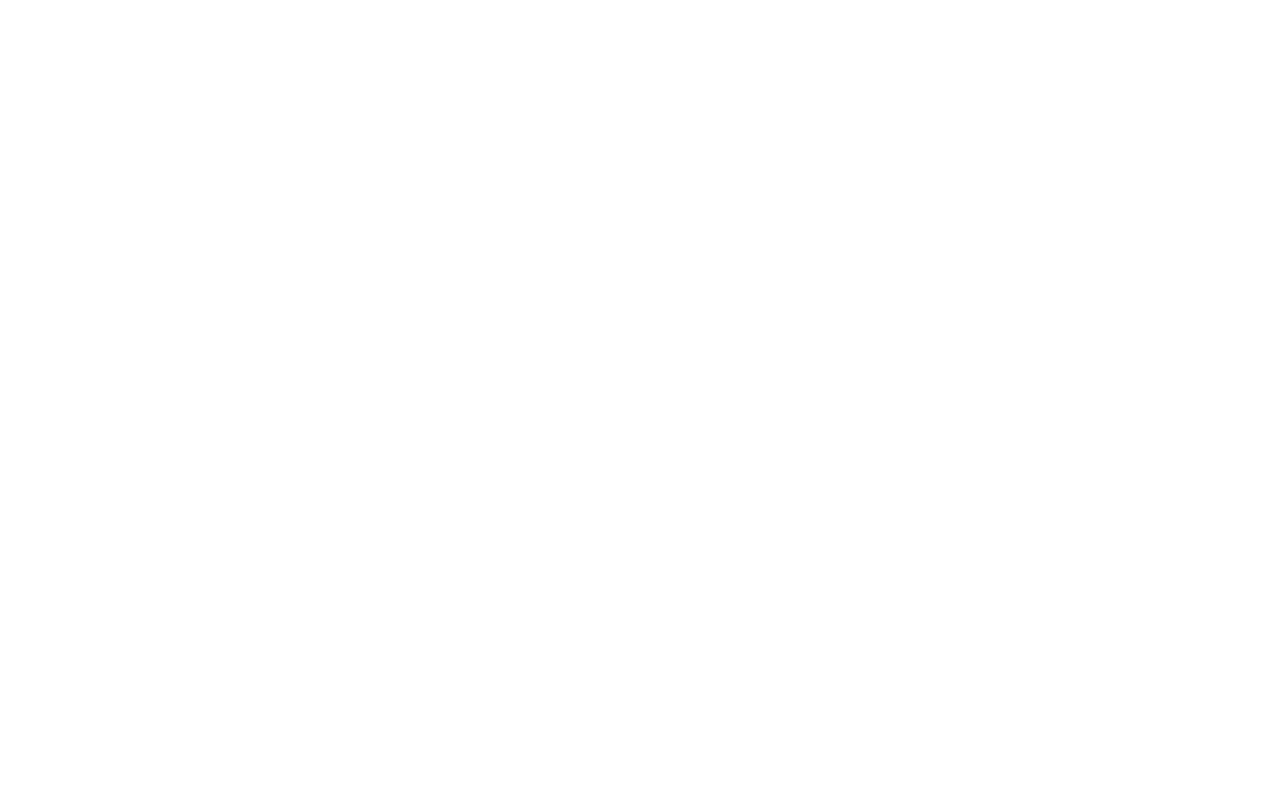
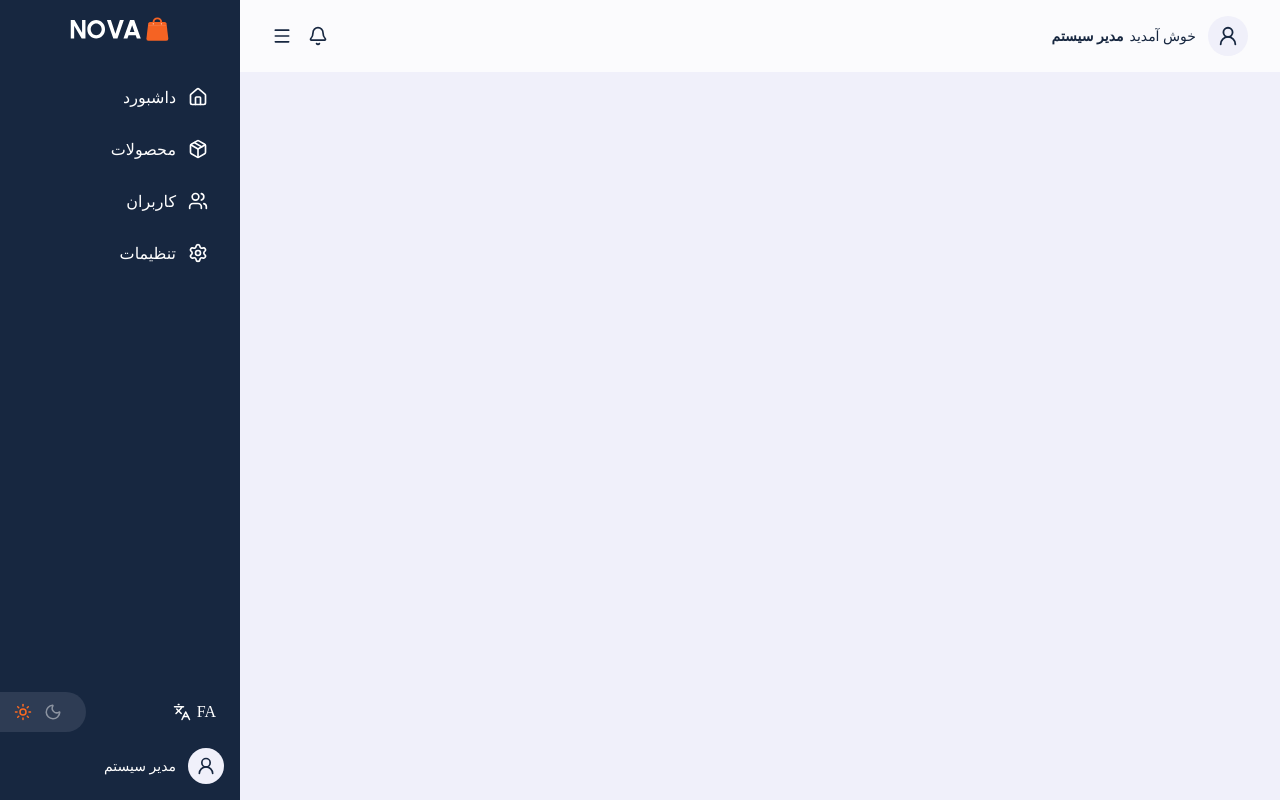
Before and after one commit to fateme-rabbani/Nova-admin, a React (Vite) app: page / in a window 1280 px wide. Built offline with nearby package versions, Linux system fonts and the light colour scheme.

Commit message:
feat: add panel layout with theme and language controls

```diff
--- a/index.html
+++ b/index.html
@@ -1,5 +1,5 @@
 <!doctype html>
-<html lang="en">
+<html lang="fa" dir="rtl">
   <head>
     <meta charset="UTF-8" />
     <meta name="viewport" content="width=device-width, initial-scale=1.0" />
--- a/src/App.tsx
+++ b/src/App.tsx
@@ -1,5 +1,25 @@
+import { useEffect } from "react";
+import { BrowserRouter } from "react-router";
+import { ThemeProvider } from "styled-components";
+import Layout from "./Shared/Layout";
+import { lightTheme, darkTheme } from "./Shared/Theme/theme";
+import { useAppSelector } from "./Redux/hooks";
+
 function App() {
-  return <div></div>;
+  const { language, darkMode } = useAppSelector((state) => state.settings);
+
+  useEffect(() => {
+    document.documentElement.lang = language;
+    document.documentElement.dir = language === "fa" ? "rtl" : "ltr";
+  }, [language]);
+
+  return (
+    <ThemeProvider theme={darkMode ? darkTheme : lightTheme}>
+      <BrowserRouter>
+        <Layout>{null}</Layout>
+      </BrowserRouter>
+    </ThemeProvider>
+  );
 }
 
 export default App;
--- /dev/null
+++ b/src/Dictionary/en.ts
@@ -0,0 +1,23 @@
+export const en = {
+  navigation: {
+    label: "Main navigation",
+    dashboard: "Dashboard",
+    products: "Products",
+    users: "Users",
+    settings: "Settings",
+  },
+  layout: {
+    title: "Admin panel",
+  },
+  header: {
+    menu: "Menu",
+    notifications: "Notifications",
+    welcome: "Welcome",
+    role: "System administrator",
+  },
+  sidebar: {
+    theme: "Switch theme",
+    language: "Switch language",
+    currentLanguage: "EN",
+  },
+};
--- /dev/null
+++ b/src/Dictionary/fa.ts
@@ -0,0 +1,23 @@
+export const fa = {
+  navigation: {
+    label: "منوی اصلی",
+    dashboard: "داشبورد",
+    products: "محصولات",
+    users: "کاربران",
+    settings: "تنظیمات",
+  },
+  layout: {
+    title: "پنل مدیریت",
+  },
+  header: {
+    menu: "منو",
+    notifications: "اعلان‌ها",
+    welcome: "خوش آمدید",
+    role: "مدیر سیستم",
+  },
+  sidebar: {
+    theme: "تغییر تم",
+    language: "تغییر زبان",
+    currentLanguage: "FA",
+  },
+};
--- /dev/null
+++ b/src/Dictionary/index.ts
@@ -0,0 +1,4 @@
+import { fa } from "./fa";
+import { en } from "./en";
+
+export const dictionary = { fa, en };
--- /dev/null
+++ b/src/Routes/routes.ts
@@ -0,0 +1,6 @@
+export const routes = {
+  dashboard: "/dashboard",
+  products: "/products",
+  users: "/users",
+  settings: "/settings",
+};
--- /dev/null
+++ b/src/Shared/Header/index.tsx
@@ -0,0 +1,37 @@
+import { Menu, Bell, UserRound } from "lucide-react";
+import { dictionary } from "../../Dictionary";
+import { useAppSelector } from "../../Redux/hooks";
+import {
+  Container,
+  Actions,
+  Profile,
+  ProfileText,
+  Role,
+  Avatar,
+} from "./styles";
+
+function Header() {
+  const language = useAppSelector((state) => state.settings.language);
+  const text = dictionary[language];
+  return (
+    <Container>
+      <Actions>
+        <Menu size={20} />
+        <Bell size={20} />
+      </Actions>
+
+      <Profile>
+        <ProfileText>
+          <span>{text.header.welcome}</span>
+          <Role>{text.header.role}</Role>
+        </ProfileText>
+
+        <Avatar>
+          <UserRound size={22} />
+        </Avatar>
+      </Profile>
+    </Container>
+  );
+}
+
+export default Header;
--- /dev/null
+++ b/src/Shared/Header/styles.ts
@@ -0,0 +1,48 @@
+import styled from "styled-components";
+
+export const Container = styled.header`
+  display: flex;
+  align-items: center;
+  justify-content: space-between;
+  padding: 16px 32px;
+  background: ${({ theme }) => theme.colors.contentBackground};
+  color: ${({ theme }) => theme.colors.text};
+  border-bottom: 1px solid ${({ theme }) => theme.colors.border};
+  direction: ltr;
+`;
+
+export const Actions = styled.div`
+  display: flex;
+  align-items: center;
+  gap: 16px;
+`;
+
+export const Profile = styled.div`
+  display: flex;
+  align-items: center;
+  gap: 12px;
+`;
+
+export const ProfileText = styled.div`
+  display: flex;
+  align-items: center;
+  gap: 6px;
+  font-size: 14px;
+  direction: var(--content-direction);
+`;
+
+export const Role = styled.span`
+  font-size: 14px;
+  font-weight: 700;
+`;
+
+export const Avatar = styled.div`
+  display: flex;
+  align-items: center;
+  justify-content: center;
+  width: 40px;
+  height: 40px;
+  border-radius: 50%;
+  background: ${({ theme }) => theme.colors.primary50};
+  color: ${({ theme }) => theme.colors.primary800};
+`;
--- /dev/null
+++ b/src/Shared/Layout/index.tsx
@@ -0,0 +1,103 @@
+import type { ReactNode } from "react";
+import {
+  Moon,
+  UserRound,
+  House,
+  Package,
+  Users,
+  Settings,
+  Sun,
+  Languages,
+} from "lucide-react";
+import {
+  Container,
+  Sidebar,
+  Logo,
+  Workspace,
+  Content,
+  Navigation,
+  MenuLink,
+  SidebarFooter,
+  Controls,
+  ControlButton,
+  SidebarProfile,
+  ProfileIcon,
+  ThemeControl,
+} from "./styles";
+
+import logoDark from "../../assets/Icons/logo-dark.svg";
+import { routes } from "../../Routes/routes";
+import { dictionary } from "../../Dictionary";
+import { useAppDispatch, useAppSelector } from "../../Redux/hooks";
+import {
+  toggleLanguage,
+  toggleTheme,
+} from "../../Redux/settings/settingsSlice";
+import Header from "../Header";
+
+interface LayoutProps {
+  children: ReactNode;
+}
+
+function Layout({ children }: LayoutProps) {
+  const dispatch = useAppDispatch();
+  const { language, darkMode } = useAppSelector((state) => state.settings);
+
+  const text = dictionary[language];
+  return (
+    <Container>
+      <Sidebar>
+        <Logo>
+          <img src={logoDark} alt="NOVA" />
+        </Logo>
+        <Navigation>
+          <MenuLink to={routes.dashboard}>
+            <House size={20} />
+            {text.navigation.dashboard}
+          </MenuLink>
+
+          <MenuLink to={routes.products}>
+            <Package size={20} />
+            {text.navigation.products}
+          </MenuLink>
+
+          <MenuLink to={routes.users}>
+            <Users size={20} />
+            {text.navigation.users}
+          </MenuLink>
+
+          <MenuLink to={routes.settings}>
+            <Settings size={20} />
+            {text.navigation.settings}
+          </MenuLink>
+        </Navigation>
+        <SidebarFooter>
+          <Controls>
+            <ThemeControl onClick={() => dispatch(toggleTheme())}>
+              <Sun size={18} className={!darkMode ? "active" : ""} />
+              <Moon size={18} className={darkMode ? "active" : ""} />
+            </ThemeControl>
+            <ControlButton onClick={() => dispatch(toggleLanguage())}>
+              <Languages size={18} />
+              <span>{text.sidebar.currentLanguage}</span>
+            </ControlButton>
+          </Controls>
+
+          <SidebarProfile>
+            <ProfileIcon>
+              <UserRound size={20} />
+            </ProfileIcon>
+            <span>{text.header.role}</span>
+          </SidebarProfile>
+        </SidebarFooter>
+      </Sidebar>
+
+      <Workspace>
+        <Header />
+        <Content>{children}</Content>
+      </Workspace>
+    </Container>
+  );
+}
+
+export default Layout;
--- /dev/null
+++ b/src/Shared/Layout/styles.ts
@@ -0,0 +1,137 @@
+import { NavLink } from "react-router";
+import styled from "styled-components";
+
+export const Container = styled.div`
+  display: grid;
+  grid-template-columns: 240px 1fr;
+  height: 100vh;
+  background: ${({ theme }) => theme.colors.background};
+  color: ${({ theme }) => theme.colors.text};
+  direction: ltr;
+`;
+
+export const Sidebar = styled.aside`
+  position: sticky;
+  top: 0;
+  display: flex;
+  flex-direction: column;
+  height: 100vh;
+  padding: 16px;
+  overflow-y: auto;
+  background: ${({ theme }) => theme.colors.primary800};
+  color: ${({ theme }) => theme.colors.white};
+  direction: var(--content-direction);
+`;
+
+export const Logo = styled.div`
+  display: flex;
+  justify-content: center;
+  img {
+    display: block;
+    width: 100px;
+    height: auto;
+  }
+`;
+
+export const Workspace = styled.div`
+  display: flex;
+  flex-direction: column;
+`;
+
+export const Content = styled.main`
+  flex: 1;
+  padding: 32px;
+`;
+
+export const Navigation = styled.nav`
+  display: flex;
+  flex-direction: column;
+  gap: 8px;
+  margin-top: 32px;
+`;
+
+export const MenuLink = styled(NavLink)`
+  display: flex;
+  align-items: center;
+  min-height: 44px;
+  padding: 12px 16px;
+  border-radius: 8px;
+  color: ${({ theme }) => theme.colors.white};
+  text-decoration: none;
+  gap: 12px;
+  transition:
+    background-color 0.2s ease,
+    color 0.2s ease;
+
+  &:hover {
+    background: ${({ theme }) => theme.colors.primary50};
+    color: ${({ theme }) => theme.colors.primary800};
+  }
+
+  &.active {
+    background: ${({ theme }) => theme.colors.secondary500};
+    color: ${({ theme }) => theme.colors.primary800};
+  }
+`;
+
+export const SidebarFooter = styled.div`
+  margin-top: auto;
+`;
+
+export const Controls = styled.div`
+  display: flex;
+  align-items: center;
+  justify-content: space-between;
+  direction: ltr;
+`;
+
+export const ControlButton = styled.button`
+  display: inline-flex;
+  align-items: center;
+  gap: 6px;
+  min-width: 40px;
+  min-height: 40px;
+  padding: 8px;
+  border: 0;
+  border-radius: 8px;
+  background: transparent;
+  color: inherit;
+  cursor: pointer;
+`;
+
+export const ThemeControl = styled(ControlButton)`
+  gap: 12px;
+  margin-left: -16px;
+  padding: 8px 24px 8px 14px;
+  border-radius: 0 24px 24px 0;
+  background: ${({ theme }) => `${theme.colors.primary50}1a`};
+
+  svg {
+    opacity: 0.45;
+  }
+
+  svg.active {
+    opacity: 1;
+    color: ${({ theme }) => theme.colors.secondary500};
+  }
+`;
+
+export const SidebarProfile = styled.div`
+  display: flex;
+  align-items: center;
+  gap: 12px;
+  margin-top: 16px;
+  font-size: 14px;
+`;
+
+export const ProfileIcon = styled.div`
+  display: flex;
+  align-items: center;
+  justify-content: center;
+  flex-shrink: 0;
+  width: 36px;
+  height: 36px;
+  border-radius: 50%;
+  background: ${({ theme }) => theme.colors.primary50};
+  color: ${({ theme }) => theme.colors.primary800};
+`;
--- a/src/index.css
+++ b/src/index.css
@@ -1,13 +1,28 @@
-#root {
-  width: 1126px;
-  max-width: 100%;
-  margin: 0 auto;
-  min-height: 100svh;
-  display: flex;
-  flex-direction: column;
+*,
+*::before,
+*::after {
   box-sizing: border-box;
 }
 
 body {
   margin: 0;
 }
+
+#root {
+  min-height: 100vh;
+}
+
+button,
+input,
+select,
+textarea {
+  font: inherit;
+}
+
+html[dir="rtl"] {
+  --content-direction: rtl;
+}
+
+html[dir="ltr"] {
+  --content-direction: ltr;
+}
```
